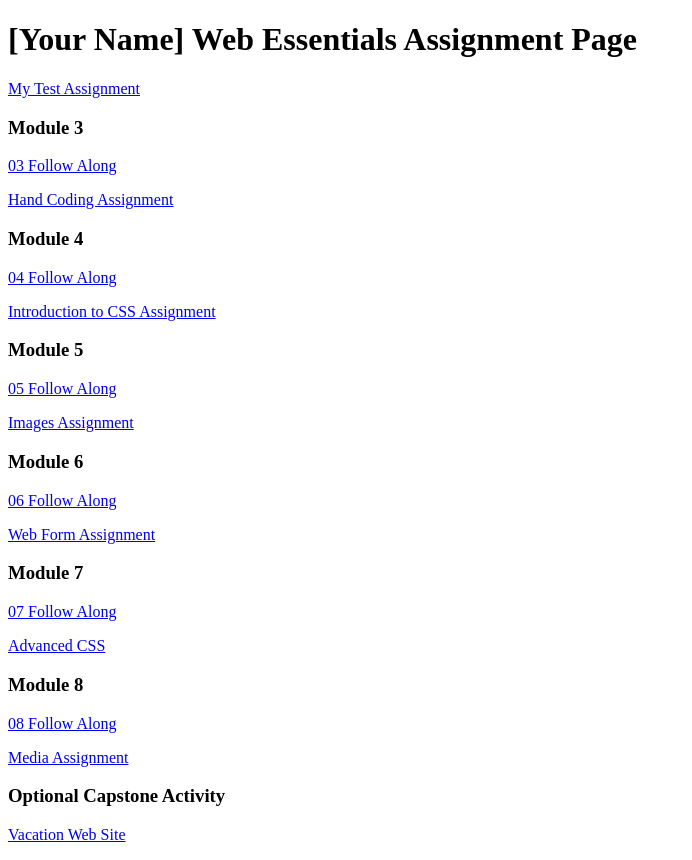
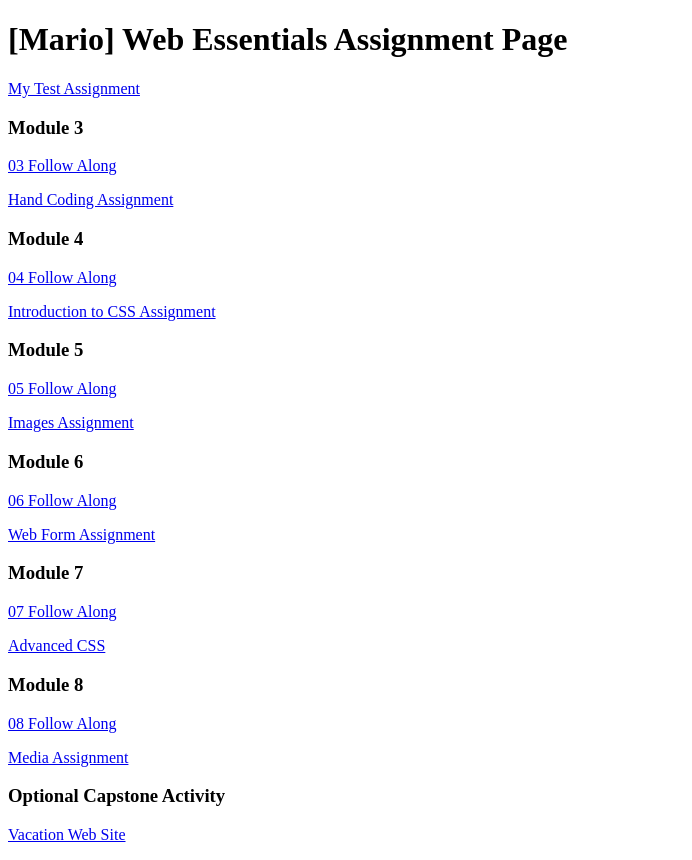
Before and after one commit to MarioBenitez9/dwdd1600, a plain HTML site: page index.html in a window 1280 px wide. Shown: the whole page, without its empty margins (0-692 px from the left). Drawn offline with Linux system fonts and the light colour scheme.

Commit message:
added name

```diff
--- a/index.html
+++ b/index.html
@@ -6,7 +6,7 @@
 		<title>dwdd 1600 assignment list page</title>
 	</head>
 	<body>
-		<h1>[Your Name] Web Essentials Assignment Page</h1>
+		<h1>[Mario] Web Essentials Assignment Page</h1>
 		<p><a href="01test">My Test Assignment</a></p>
 
 		<h3>Module 3</h3>
```
